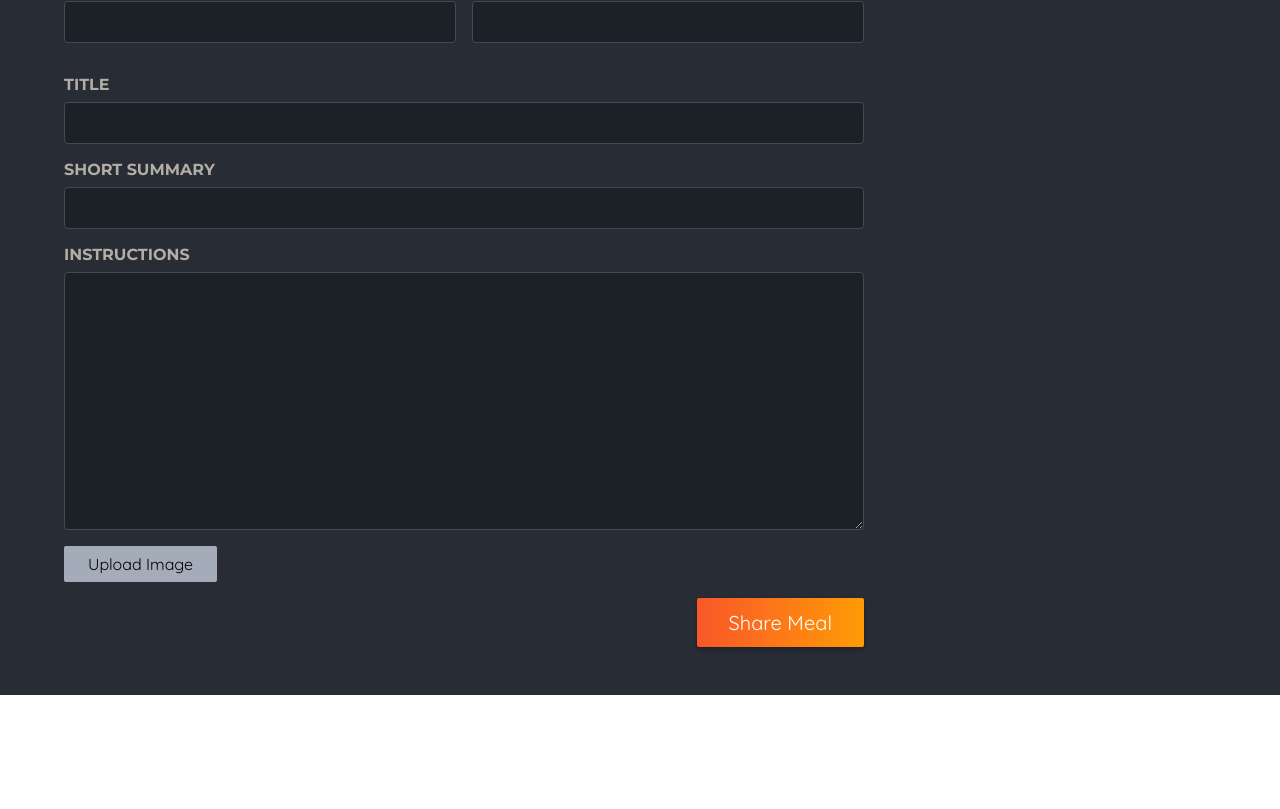
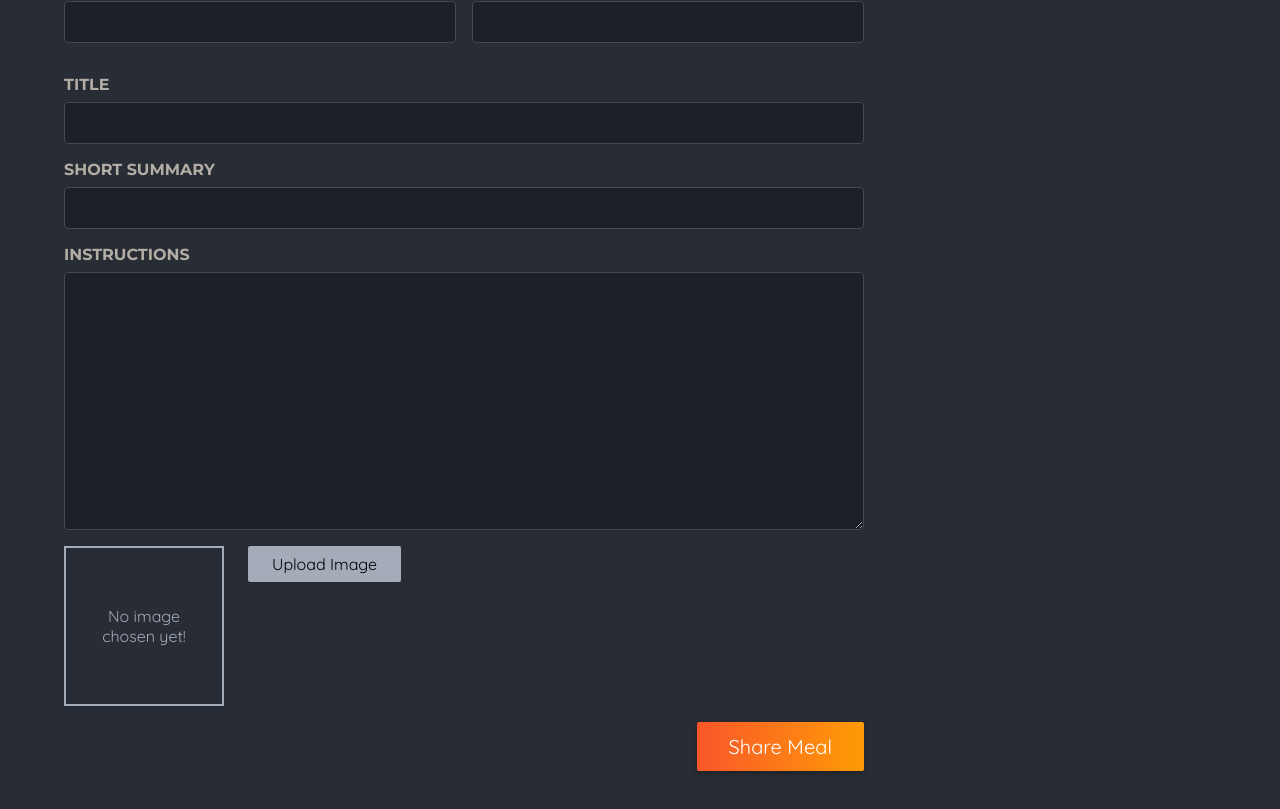
Before and after one commit to kristindyulgeryan/NextJS-The-Foodies-App, a Next.js app in the folder my-app/: page /meals/share in a window 1280 px wide. Shown: the part 434-1243 px from the top of the page. Before the commit the page ends 1129 px from the top, so only its background shows below. Built offline with nearby package versions, Linux system fonts and the light colour scheme.

Commit message:
Add an image preview to the picker.

```diff
--- a/my-app/components/meals/image-picker.js
+++ b/my-app/components/meals/image-picker.js
@@ -1,17 +1,42 @@
 "use client";
 
-import { useRef } from "react";
+import { useRef, useState } from "react";
 import classes from "./image-picker.module.css";
+import Image from "next/image";
 
 export default function ImagePicker({ label, name }) {
+  const [pickedImage, setPickedImage] = useState();
   const imageInput = useRef();
   function handlePickClick() {
     imageInput.current.click();
   }
+  function hanldeImageChange(event) {
+    const file = event.target.files[0];
+    if (!file) {
+      return;
+    }
+
+    const fileReader = new FileReader();
+    fileReader.onload = () => {
+      setPickedImage(fileReader.result);
+    };
+    fileReader.readAsDataURL(file);
+  }
+
   return (
     <div className={classes.picker}>
       <label htmlFor={name}>{label}</label>
       <div className={classes.controls}>
+        <div className={classes.preview}>
+          {!pickedImage && <p>No image chosen yet!</p>}
+          {pickedImage && (
+            <Image
+              src={pickedImage}
+              alt="The image selected by the user."
+              fill
+            />
+          )}
+        </div>
         <input
           className={classes.input}
           type="file"
@@ -19,6 +44,7 @@ export default function ImagePicker({ label, name }) {
           name={name}
           accept="image/png, image/jpeg"
           ref={imageInput}
+          onChange={hanldeImageChange}
         />
         <button
           type="button"
```
